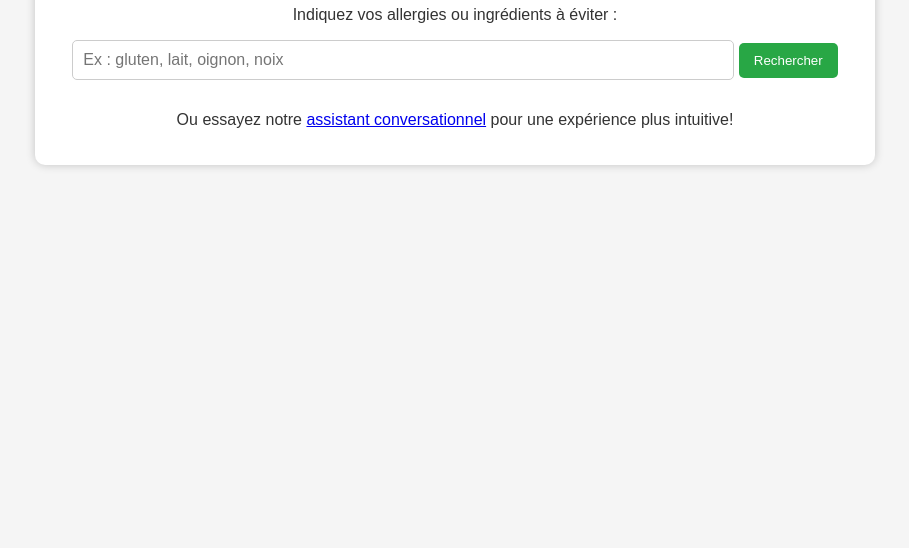
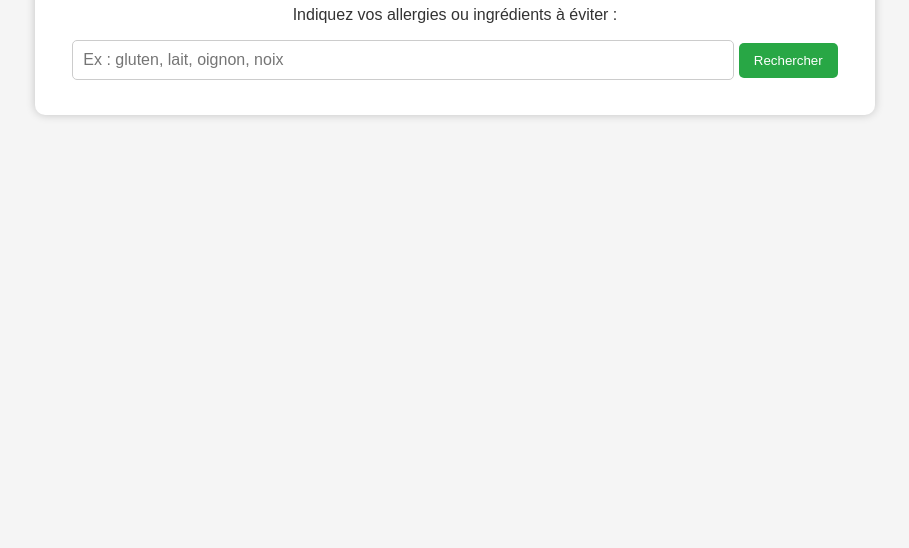
Before and after one commit to alexandragrrn/chatbotallergen, a website: page public/index.html in a window 1280 px wide. Shown: the part 252-800 px from the top of the page, without its empty margins (185-1094 px from the left). Drawn offline with Linux system fonts and the light colour scheme.

Commit message:
Update index.html

```diff
--- a/public/index.html
+++ b/public/index.html
@@ -15,7 +15,7 @@
             <input type="text" id="allergyInput" placeholder="Ex : gluten, lait, oignon, noix">
             <button onclick="searchPlats()">Rechercher</button>
             <div id="results"></div>
-            <p>Ou essayez notre <a href="/chat.html">assistant conversationnel</a> pour une expérience plus intuitive!</p>
+
         </div>
     </div>
     <script>
```
